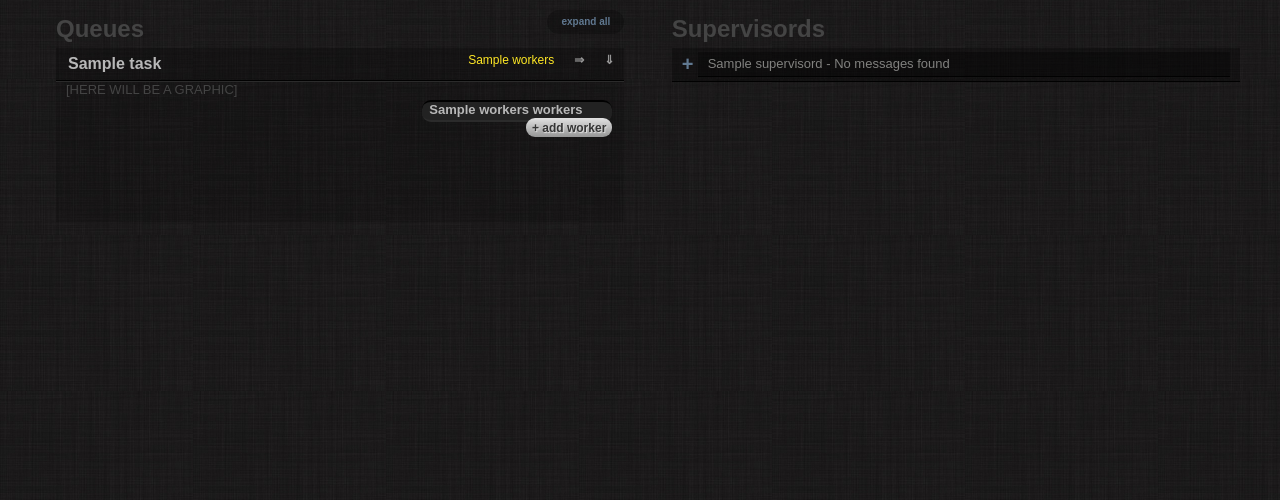
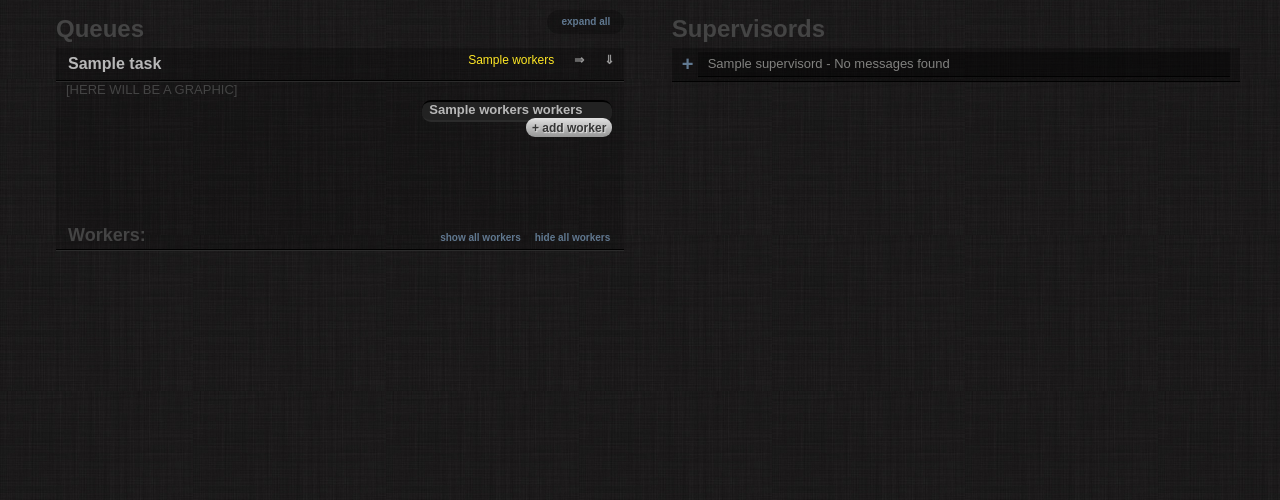
Before and after one commit to kachayev/gearoscope, a Python web app: template gearoscope/templates/dashboard/index.html in a window 1280 px wide. Shown: the part 77-577 px from the top of the page. Run offline with Jinja, Linux system fonts and the light colour scheme; the template is opened without the code that fills it: most values are stand-ins (such as "Sample title", 1, 10 or a date in 2020); some libraries are stand-ins or nearby versions.

Commit message:
added workers

```diff
--- a/gearoscope/apps/dashboard/views.py
+++ b/gearoscope/apps/dashboard/views.py
@@ -9,7 +9,6 @@ import logging
 
 def index(request):
 
-#    workers = Workers().get_workers()
     servers = Server.objects.all()
     supervisords = Supervisor.objects.all()
     gearmans = Gearman.objects.all()
@@ -27,7 +26,7 @@ def index(request):
 
     proceses = get_processes(reader)
 
-    workers = get_workers(supervisords, proceses)
+    workers = get_workers(get_supervisords(reader), proceses)
 
     return render_to_response('dashboard/index.html', locals())
 
@@ -86,7 +85,7 @@ def get_workers(supervisords, processes):
 
                 if sup_proc['params']['pid'] == proc['pid']:
                     key = sup_proc['params']['name']
-                    if key not in response['workers']:
+                    if key not in workers:
                         workers[key] = {}
                     workers[key][proc_id] = proc
 
--- a/gearoscope/static/css/style.css
+++ b/gearoscope/static/css/style.css
@@ -288,7 +288,7 @@ aside .block{
     background: rgba(0,0,0,0.15);
 }
 
-.queue_details .graph_holder{
+.queue_details .graph_holder_queue{
     float: left;
     height: 134px;
     margin-left: 10px;
@@ -420,7 +420,7 @@ aside .block{
     font-size: 14px;
 }
 
-.worker_details .graph_holder{
+.worker_details .graph_holder_worker{
     margin-left: 20px;
     width: 314px;
     height: 116px;
--- a/gearoscope/static/js/script.js
+++ b/gearoscope/static/js/script.js
@@ -79,28 +79,30 @@ var worker = {
 
     update: function(){
         var wdata = $(this.item).data('worker-data');
+        console.log(wdata);
+        console.log(wdata.cpu);
 
-        $(this.item).find('.worker_stats .cpu_value').html('' + wdata.cpu_value + '%').end()
-            .find('.worker_stats .mem_value').html('' + wdata.memory_value + '%').end()
-            .find('.worker_stats .task_value').html(wdata.task_value).end();
+        $(this.item).find('.worker_stats .cpu_value').html('' + wdata.cpu + '%').end()
+            .find('.worker_stats .mem_value').html('' + wdata.mem + '%').end();
+//            .find('.worker_stats .task_value').html(wdata.task_value).end();
 
-        $(this.item).find('.worker_stats .cpu.progress').width(Math.min(Math.max(wdata.cpu_value, 1), 99)+'%');
-        $(this.item).find('.worker_stats .memory.progress').width(Math.min(Math.max(wdata.memory_value, 1), 99)+'%');
+        $(this.item).find('.worker_stats .cpu.progress').width(Math.min(Math.max(wdata.cpu, 1), 99)+'%');
+        $(this.item).find('.worker_stats .memory.progress').width(Math.min(Math.max(wdata.mem, 1), 99)+'%');
 
         var counter = $(this.item).data('counter') || 0;
 
-        var cpu_points = this.appendPoint($(this.item).data('cpu-points'), counter, wdata.cpu_value);
+        var cpu_points = this.appendPoint($(this.item).data('cpu-points'), counter, wdata.cpu);
         $(this.item).data('cpu-points', cpu_points);
 
-        var mem_points = this.appendPoint($(this.item).data('memory-points'), counter, wdata.memory_value);
+        var mem_points = this.appendPoint($(this.item).data('memory-points'), counter, wdata.mem);
         $(this.item).data('memory-points', mem_points);
 
-        var task_points = this.appendPoint($(this.item).data('task-points'), counter, wdata.task_value);
-        $(this.item).data('task-points', task_points);
+//        var task_points = this.appendPoint($(this.item).data('task-points'), counter, wdata.task_value);
+//        $(this.item).data('task-points', task_points);
 
         $(this.item).data('counter', counter + 1);
 
-        $.plot($(this.item).find('.graph_holder'), [
+        $.plot($(this.item).find('.graph_holder_worker'), [
             {
                 data: cpu_points,
                 lines: {show:true, fill:true},
@@ -109,10 +111,6 @@ var worker = {
                 data: mem_points,
                 lines: {show:true, fill:true},
                 color: "rgb(22,150,255)"
-            },{
-                data: task_points,
-                lines: {show:true, fill:true},
-                color: "rgb(255,232,37)"
             }
         ]);
 
@@ -120,7 +118,13 @@ var worker = {
     },
 
     setData: function(d){
-        $(this.item).data('worker-data', d);
+
+        for (i in d){
+            if( typeof d[i] == 'object'){
+                $(this.item).data('worker-data', d[i]);
+                break;
+            }
+        }
 
         return this;
     }
@@ -208,7 +212,7 @@ var queue = {
 
         $(this.item).data('counter', counter + 1);
 
-        $.plot($(this.item).find('.graph_holder'), [
+        $.plot($(this.item).find('.graph_holder_queue'), [
             {
                 data: run_points,
                 lines: {show:true, fill:true},
@@ -390,7 +394,7 @@ var requestor = {
 
     init: function(){
         requestor.start();
-        setInterval(requestor.start, 2000);
+        setInterval(requestor.start, 5000);
     }
 
 
--- a/gearoscope/templates/dashboard/queue/queue.html
+++ b/gearoscope/templates/dashboard/queue/queue.html
@@ -27,25 +27,25 @@
     </div>
 
 {# TODO: add graphic #}
-    <div class="graph_holder">
+    <div class="graph_holder_queue">
         [HERE WILL BE A GRAPHIC]
     </div>
 
 </div>
-{#<!--#}
-{#<div class="workers">#}
-{##}
-{#    <h4>Workers:#}
-{#        <a href="#" class="hide_all_workers small">hide all workers</a>#}
-{#        <a href="#" class="show_all_workers small">show all workers</a>#}
-{#    </h4>#}
-{##}
-    {#    TODO: create worker stub #}
-{#    <ul class="workers_list">#}
-{#        {% for worker in workers %} #}
-{#            <li>{% include 'dashboard/queue/worker.html' %}</li>#}
-{#        {% endfor %} #}
-{#    </ul>#}
-{#    #}
-{#</div>#}
-{#-->#}
+<div class="workers">
+
+    <h4>Workers:
+        <a href="#" class="hide_all_workers small">hide all workers</a>
+        <a href="#" class="show_all_workers small">show all workers</a>
+    </h4>
+
+
+    <ul class="workers_list">
+        {% for id, worker in workers.iteritems %}
+            {% if id == queue.params.task %}
+                <li>{% include 'dashboard/queue/worker.html' %}</li>
+            {% endif %}
+        {% endfor %}
+    </ul>
+
+</div>
--- a/gearoscope/templates/dashboard/queue/worker.html
+++ b/gearoscope/templates/dashboard/queue/worker.html
@@ -1,5 +1,5 @@
 
-<div class="worker_details clearfix" id="worker_{{ worker.id }}">
+<div class="worker_details clearfix" id="worker_{{ id }}">
 
     <h5>{{ worker.name }} (ID {{ worker.id }})</h5>
 
@@ -19,7 +19,7 @@
 
     </div>
 
-    <div class="graph_holder">
+    <div class="graph_holder_worker">
         [HERE will be another graphic for worker load]
     </div>
 
```
